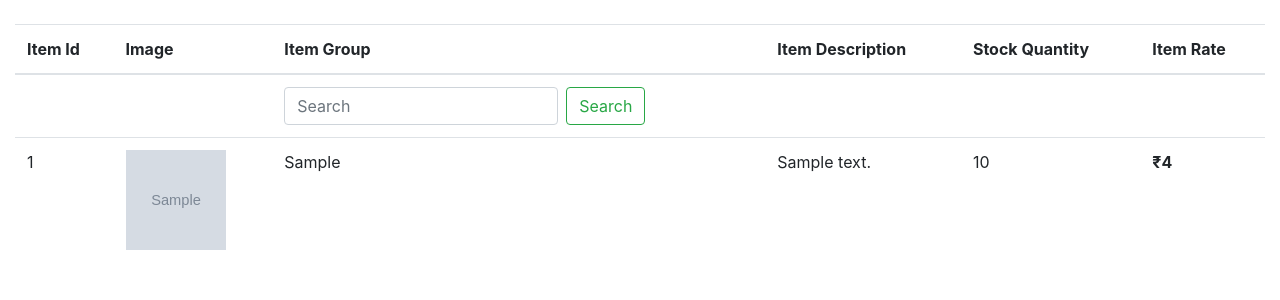
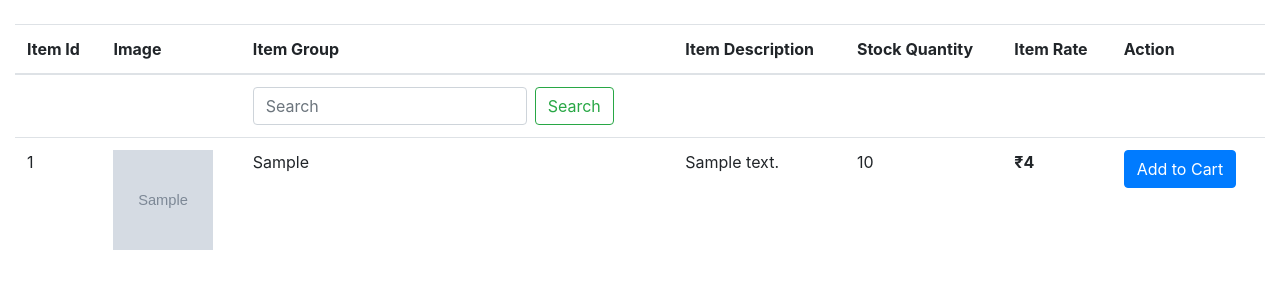
Before and after one commit to aayush999999/my-first-project, a Django app: page /seller in a window 1280 px wide. Shown: the part 56-356 px from the top of the page. Run offline with Django 4.2, Linux system fonts and the light colour scheme; tables that the repository leaves empty hold one stand-in row (values such as "Sample post"); grey boxes marked "Sample" are stand-in pictures.

Commit message:
add button in items

```diff
--- a/templates/seller.html
+++ b/templates/seller.html
@@ -13,6 +13,7 @@
             <th>Item Description</th>
             <th>Stock Quantity</th>
             <th>Item Rate</th>
+            <th>Action</th>
         </tr>
     </thead>
 
@@ -43,7 +44,61 @@
         <td>{{i.item_desc}}</td>
         <td>{{i.stock_qty}}</td>
         <td><b>₹{{i.item_rate}}</b></td>
+        <td><span id="divitem{{i.id}}">
+            <button id="item{{i.id}}" class="btn btn-primary cart">Add to Cart</button>
+        </span></td>
     </tr>
 {%endfor%}
 
+
 {% endblock body %}
+
+{% block js %}
+
+<script>
+
+{% comment %} console.log('working'); {% endcomment %}
+
+// Find out the cart items from localStorage
+if(localStorage.getItem('cart') == null ){
+    var cart = {};
+}else{
+    cart = JSON.parse(localStorage.getItem('cart'));
+    document.getElementById('cart').innerHTML = Object.keys(cart).length; // showing no. to cart
+
+}
+
+
+$('.cart').click(function(){
+    //console.log('clicked');
+    var idstr = this.id.toString();
+    console.log(idstr);
+    if (cart[idstr] !=undefined){
+        cart[idstr] = cart[idstr] + 1;
+    }else{
+        cart[idstr] = 1;
+    }
+    //console.log(cart);
+    updateCart(cart);
+    localStorage.setItem('cart', JSON.stringify(cart));  //  set item in localStorage
+    document.getElementById('cart').innerHTML = Object.keys(cart).length; // showing no. to cart
+});
+
+
+//Add Popover to cart
+$('#popcart').popover();
+document.getElementById("popcart").setAttribute('data-content', '<h5>Cart for your items in my shopping cart</h5>');
+
+
+function updateCart(cart) {
+    for (var item in cart) {
+        document.getElementById('div' + item).innerHTML = "<button id='minus" + item + "' class='btn btn-primary minus'>-</button> <span id='val" + item + "''>" + cart[item] + "</span> <button id='plus" + item + "' class='btn btn-primary plus'> + </button>";
+    }
+    localStorage.setItem('cart', JSON.stringify(cart));
+    document.getElementById('cart').innerHTML = Object.keys(cart).length;
+    console.log(cart);
+}
+
+</script>
+
+{% endblock js %}
```
Also changed, not shown: templates/stock.html (+23 -20 lines), media/seller/images/Grocery_Qno8rP8.jpg (added).
